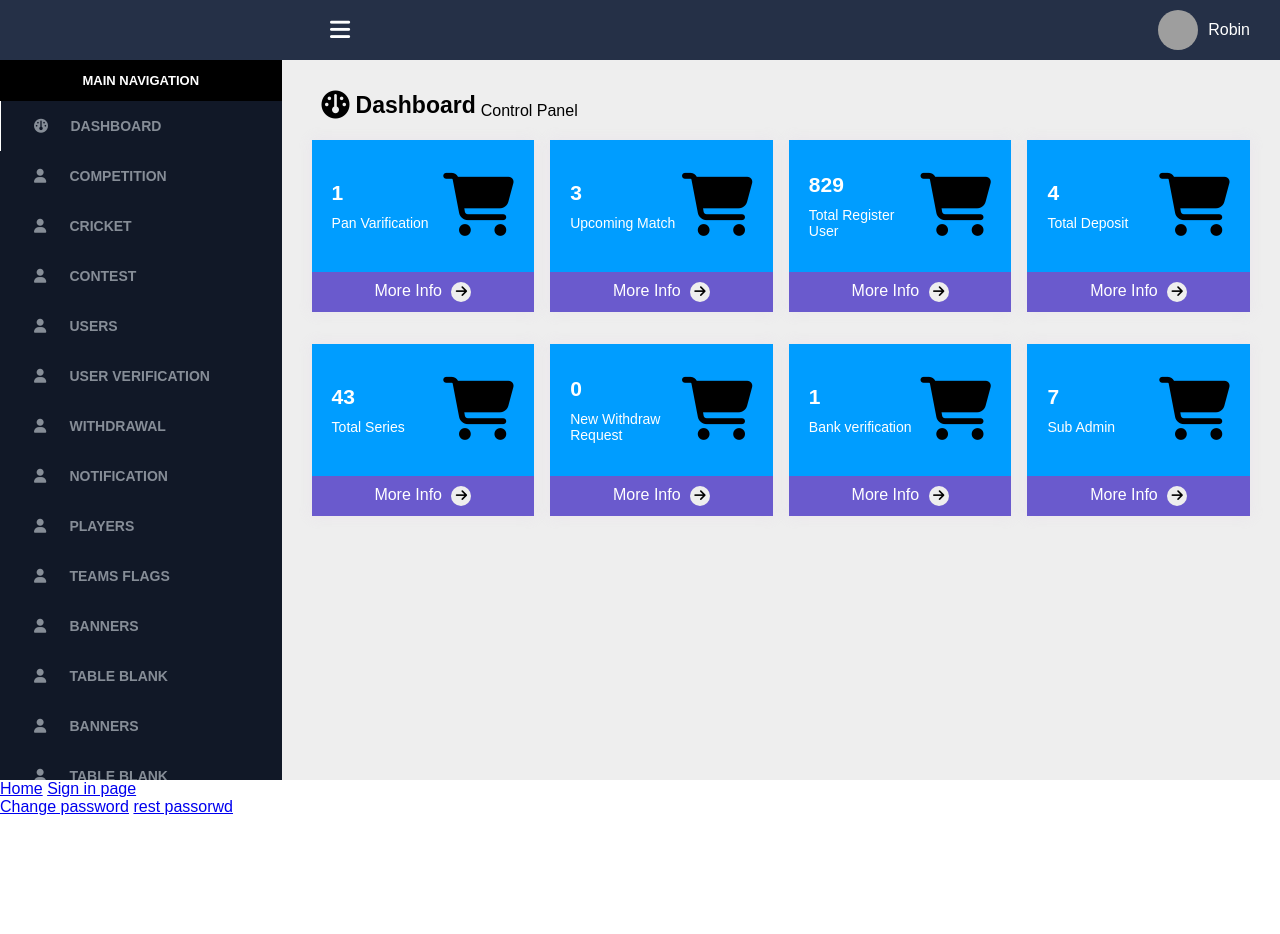
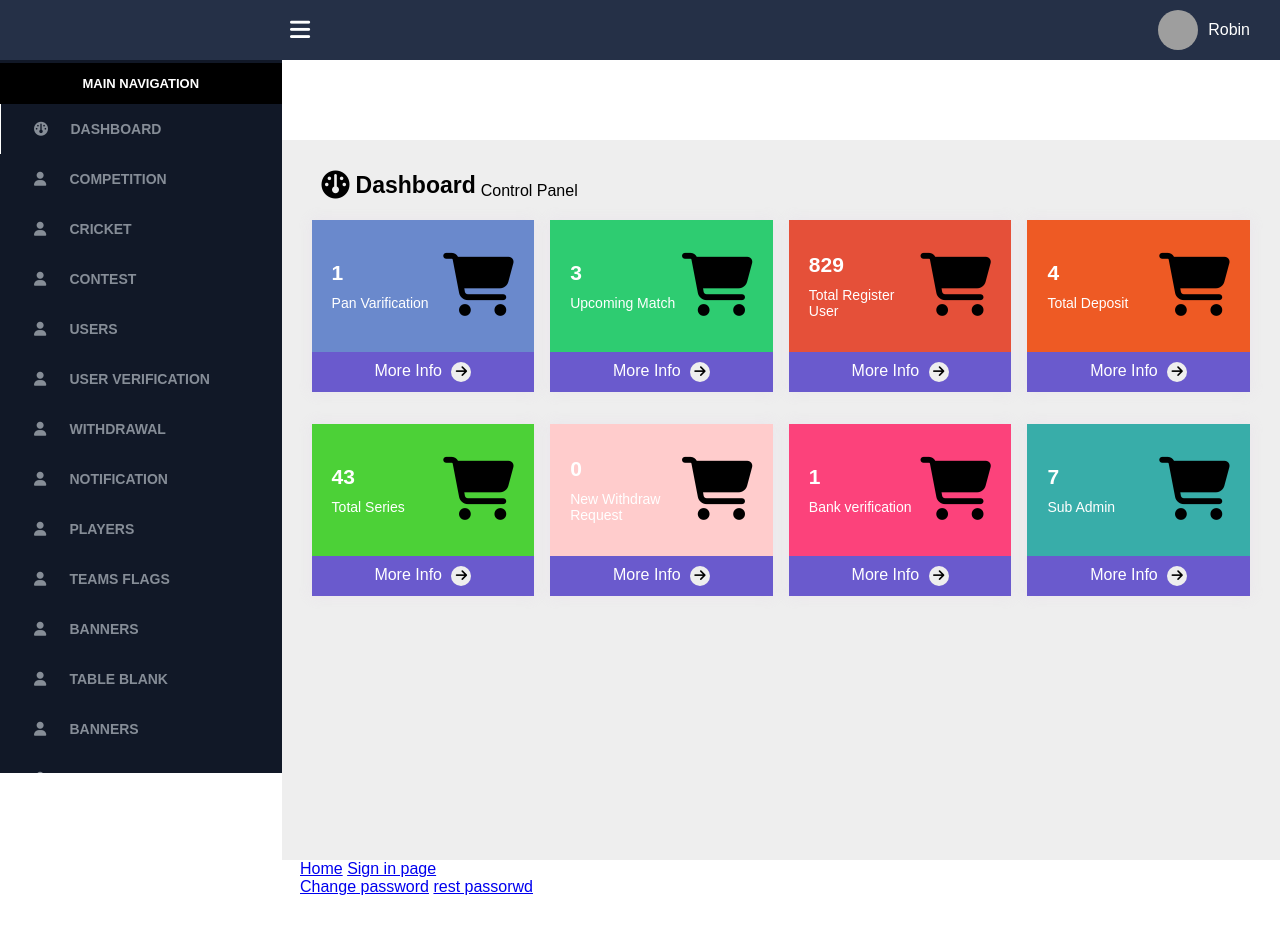
Before and after one commit to Ashis443hkumar/comp-dashboard-projct, a plain HTML site: page index.html in a window 1280 px wide. Before the commit the page ends 816 px from the top, so only its background shows below. Drawn offline with Linux system fonts and the light colour scheme; grey boxes are pictures that could not be loaded.

Commit message:
2 files modified

```diff
--- a/index.html
+++ b/index.html
@@ -95,7 +95,7 @@
                     </div>
                     <span class="icons"><i class="fa-solid fa-cart-shopping"></i></span>
                   </div>
-                  <div class="more_info">
+                  <div class="more_info ">
                     <a href="">More Info <i class="fa-solid fa-arrow-right"></i></a>
                   </div>
                 </div>
@@ -107,7 +107,7 @@
                     </div>
                     <span class="icons"><i class="fa-solid fa-cart-shopping"></i></span>
                   </div>
-                  <div class="more_info">
+                  <div class="more_info btn_color_register">
                     <a href="">More Info <i class="fa-solid fa-arrow-right"></i></a>
                   </div>
                 </div>
@@ -168,7 +168,7 @@
                     </div>
                     <span class="icons"><i class="fa-solid fa-cart-shopping"></i></span>
                   </div>
-                  <div class="more_info color_coming">
+                  <div class="more_info btn_color_admin">
                     <a href="">More Info <i class="fa-solid fa-arrow-right"></i></a>
                   </div>
                 </div>
@@ -188,7 +188,8 @@
 
     </section>
 
-    <nav>
+     <div class="nav_login">
+      <nav >
         <a href="/" aria-current="page">Home</a>
         <a href="/SignInPage.html">Sign in page</a>
       </nav>
@@ -196,6 +197,7 @@
         <a href="/" aria-current="page">Change password</a>
         <a href="/changePassword.html">rest passorwd</a>
       </nav>
+     </div>
 
     <script type="module" src="script.js"></script>
   </body>
--- a/styles.css
+++ b/styles.css
@@ -15,7 +15,6 @@ body{
   right: 0;
   top: 0;
   z-index: 999;
-
 }
 .desh_top_menu .dash_top{
   display: flex;
@@ -23,7 +22,7 @@ body{
   align-items: center;
 }
 .menu_bargar{
-  margin-left: 300px;
+  margin-left: 260px;
 }
 .menu_bargar i{
   font-size: 23px;
@@ -65,10 +64,15 @@ body{
   height: 90vh;
   overflow-y: scroll;
   background-color: #111827;
+  margin-top: 53px;
+  position: fixed;
+  top: 0;
+  left: 0;
 }
 .left_div .logo{
   background-color: #000;
   padding: 0px 0px;
+  margin-top: 10px;
 }
 .left_div .logo h2 {
   text-align: center;
@@ -154,32 +158,33 @@ body{
   grid-gap: 2rem 1rem;
 }
 .box_content {
-  background-color: rgb(0, 157, 255);
+  background-color: #6a89cc;
   color: #000;
   box-shadow: 0px 0px 12px rgba(231, 223, 233, 0.61);
 }
 
-/* .color_coming{
-  background-color: yellow;
+.color_coming{
+  background-color: #2ecc71;
 }
 .color_register{
-  background-color: peru;
+  background-color: #e55039;
 }
 .color_deposit{
-  background-color: red;
+  background-color: #EE5A24;
 }
 .color_admin{
-  background-color: skyblue;
+  background-color: #38ada9;
 }
 .color_bank{
-  background-color: pink;
+  background-color: #FC427B;
 }
 .color_withdraw{
-  background-color: rgb(238, 238, 238);
+  background-color: #ffcccc;
 }
 .color_series{
-  background-color: greenyellow;
-} */
+  background-color: #4cd137;
+}
+
 .user{
   display: flex;
   justify-content: space-between;
@@ -206,6 +211,13 @@ body{
   text-align: center;
   z-index: 1;
 }
+/* .btn_color_register{
+  background-color: #e5397e;
+}
+.btn_color_admin{
+  background-color: ;
+} */
+
 .more_info a{
   text-decoration: none;
   color: #fff;
@@ -372,3 +384,10 @@ button.rest{
   color: #000;
   margin-right: 10px;
 }
+
+.nav_login{
+  margin: 300px;
+  margin-top: 140px;
+  z-index: 999;
+
+}
```
Lines whose indentation alone changed are shown as unchanged.
